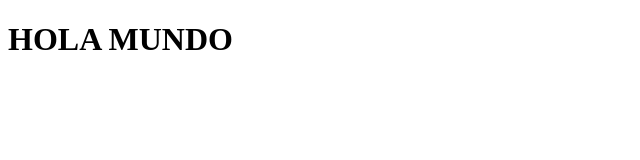
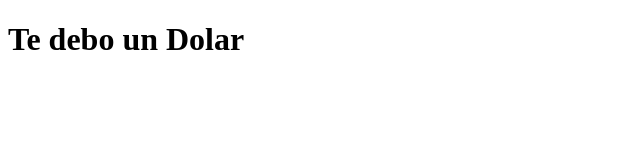
Before and after one commit to NerubianCuC/api-rest-for-heroku, a website: page public/index.html in a window 1280 px wide. Shown: the whole page, without its empty margins (0-640 px from the left). Drawn offline with Linux system fonts and the light colour scheme.

Commit message:
le debo un dolar a frank

```diff
--- a/public/index.html
+++ b/public/index.html
@@ -7,6 +7,6 @@
     <title>Document</title>
 </head>
 <body>
-    <h1>HOLA MUNDO</h1>
+    <h1>Te debo un Dolar</h1>
 </body>
 </html>
```
